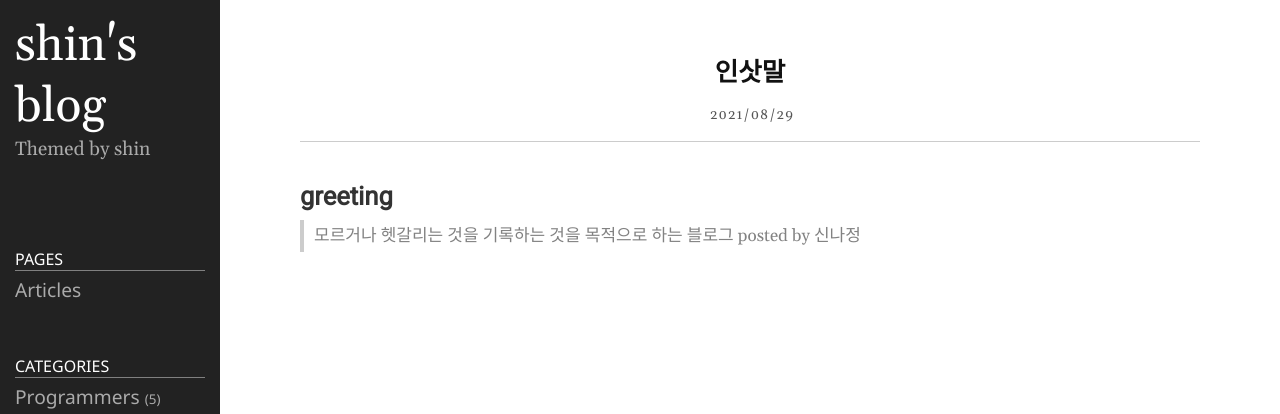
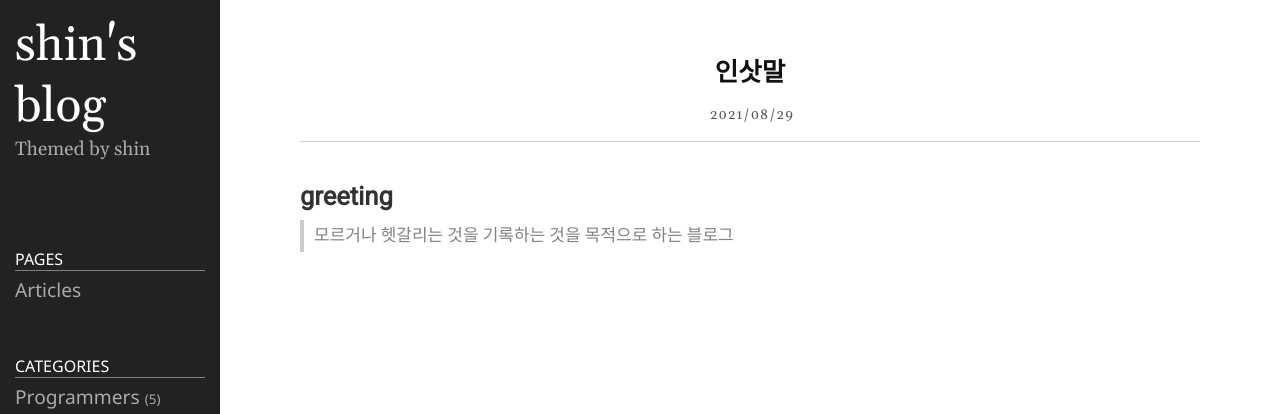
Before and after one commit to shina1221/shina1221.github.io, a Jekyll site: the page built from _posts/2021-08-29-greeting.markdown, in a window 1280 px wide. Shown: the top 414 px of the page. Built offline with Jekyll 4.4.1, drawn with Linux system fonts in a browser that asks for light colours.

Commit message:
Update 2021-08-29-greeting.markdown

```diff
--- a/_posts/2021-08-29-greeting.markdown
+++ b/_posts/2021-08-29-greeting.markdown
@@ -6,4 +6,3 @@ category: sample
 ---
 # greeting
 > 모르거나 헷갈리는 것을 기록하는 것을 목적으로 하는 블로그
-posted by 신나정
```
